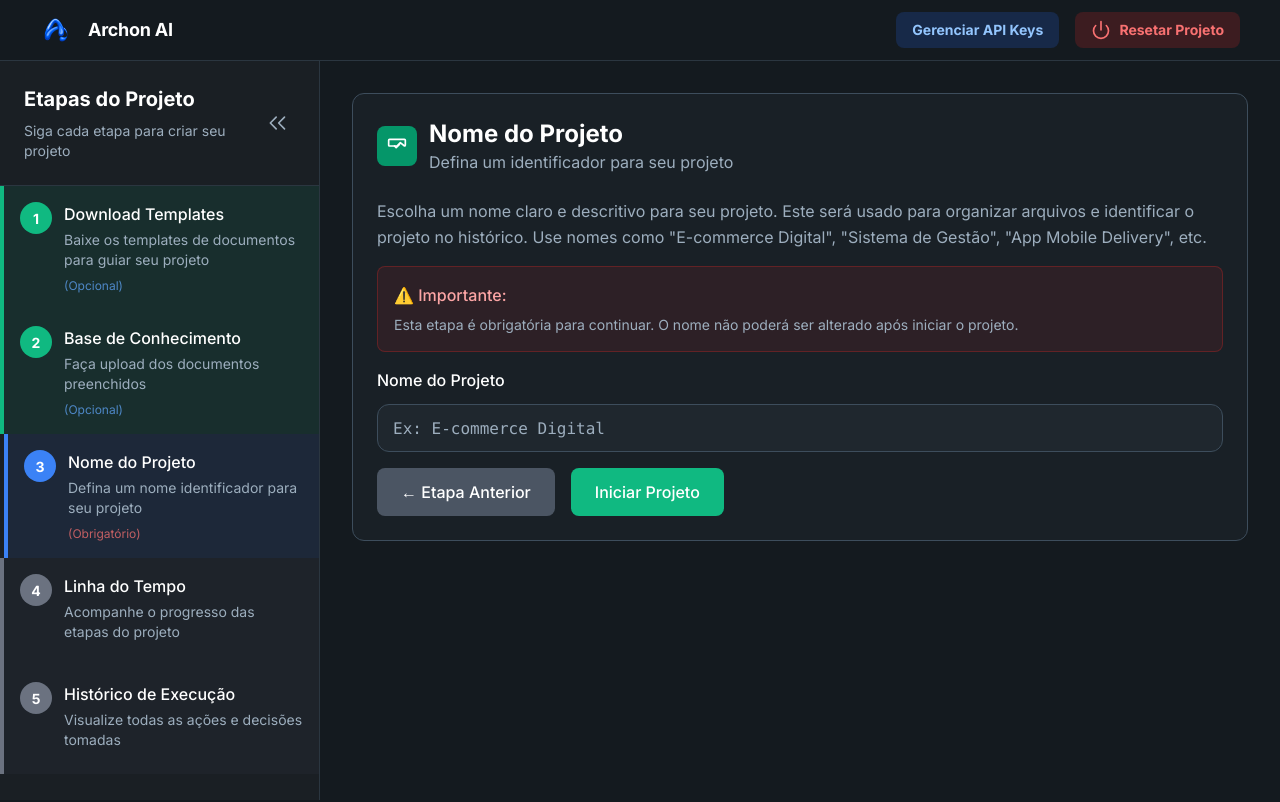
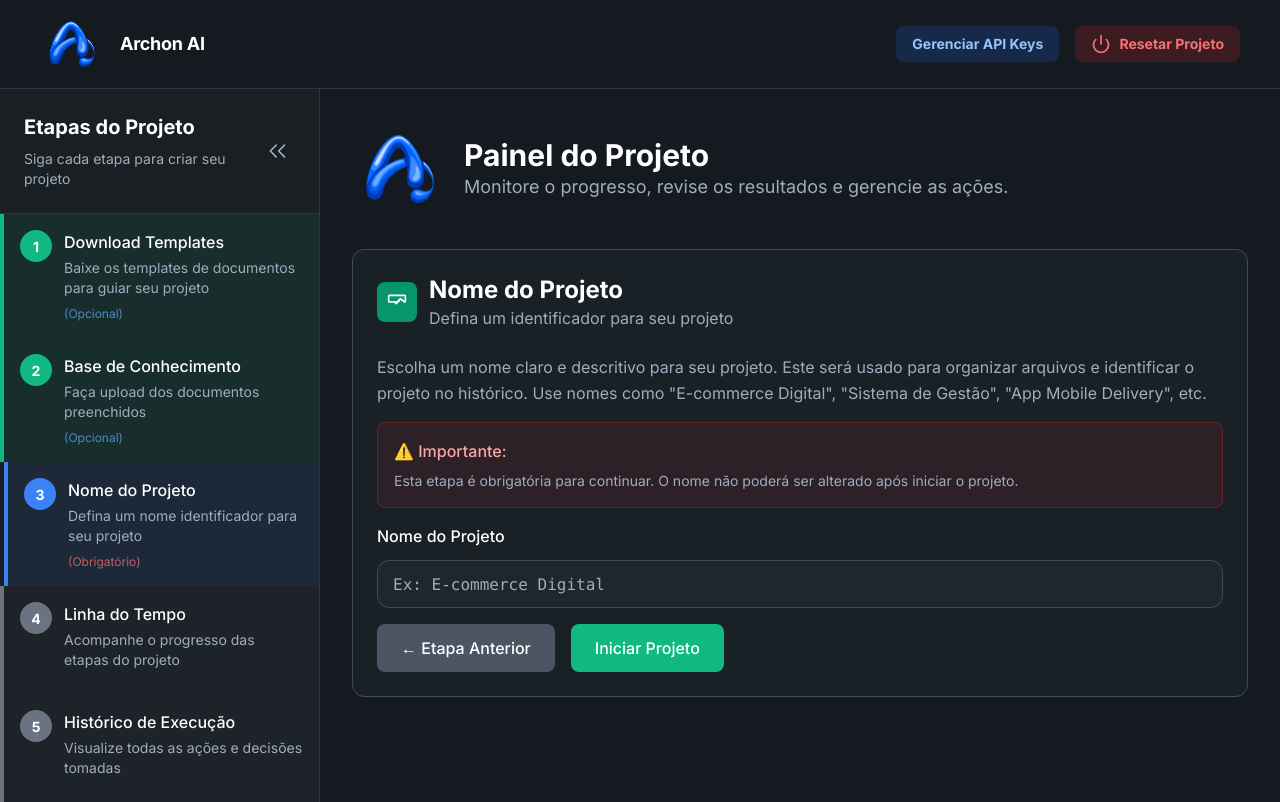
Before and after one commit to RogerioMatos75/Starter_Kit_IA_Agente, a Flask app: page /dashboard in a window 1280 px wide. Run offline with Flask 3, Linux system fonts and the light colour scheme; data that the repository does not hold is empty; some libraries are stand-ins or nearby versions.

Commit message:
Sidebar Ajustado e Logo no Painel do Projeto Acrescentado

```diff
--- a/templates/dashboard.html
+++ b/templates/dashboard.html
@@ -125,8 +125,7 @@
       }
 
       .sidebar-icons-only #sidebar-content {
-        opacity: 0;
-        transform: translateX(-20px);
+        display: none;
       }
 
       .sidebar-icons-only .sidebar-step {
@@ -241,7 +240,7 @@
             <img
               src="/static/assets/5logo_Archon.png"
               alt="Archon AI Logo"
-              class="w-8 h-8"
+              class="w-16 h-16"
             />
             <h2
               class="text-white text-lg font-bold leading-tight tracking-[-0.015em]"
@@ -550,6 +549,24 @@
             <div class="flex-1 overflow-y-auto">
               <div class="p-8">
                 <div class="max-w-4xl mx-auto">
+                  <!-- Título do Painel -->
+                  <div class="flex items-center gap-4 mb-8">
+                    <img
+                      src="/static/assets/5logo_Archon.png"
+                      alt="Logo do Projeto"
+                      class="w-24 h-24"
+                    />
+                    <div>
+                      <h1 class="text-3xl font-bold text-white">
+                        Painel do Projeto
+                      </h1>
+                      <p class="text-lg text-[#9daebe]">
+                        Monitore o progresso, revise os resultados e gerencie as
+                        ações.
+                      </p>
+                    </div>
+                  </div>
+
                   <!-- Seção de Configuração da API Key -->
                   <!-- Modal de Gerenciamento de API Keys -->
                   <div
```
